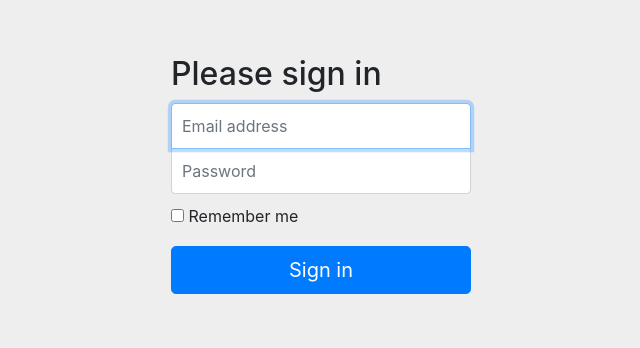
After one commit to dfurtado/generator-djangospa, a Django app: template templates/root/templates/login.html in a window 1280 px wide. The commit adds this page. Shown: the top 348 px of the page, without its empty margins (319-959 px from the left). Run offline with Django 3.2, Linux system fonts and the light colour scheme; the template is opened without the code that fills it, so the values that code supplies are empty; some libraries are stand-ins or nearby versions.

Commit message:
Added login page template and styling

```diff
--- a/templates/root/static/styles/css/styles.css
+++ b/templates/root/static/styles/css/styles.css
@@ -28,3 +28,48 @@
 .contact-info a {
 	text-decoration: none;
 }
+
+
+body {
+  padding-top: 40px;
+  padding-bottom: 40px;
+  background-color: #eee;
+}
+
+/* Signin page */
+/* Styling extracted from http://getbootstrap.com/examples/signin/ */
+
+.form-signin {
+  max-width: 330px;
+  padding: 15px;
+  margin: 0 auto;
+}
+.form-signin .form-signin-heading,
+.form-signin .checkbox {
+  margin-bottom: 10px;
+}
+.form-signin .checkbox {
+  font-weight: normal;
+}
+.form-signin .form-control {
+  position: relative;
+  height: auto;
+  -webkit-box-sizing: border-box;
+     -moz-box-sizing: border-box;
+          box-sizing: border-box;
+  padding: 10px;
+  font-size: 16px;
+}
+.form-signin .form-control:focus {
+  z-index: 2;
+}
+.form-signin input[type="email"] {
+  margin-bottom: -1px;
+  border-bottom-right-radius: 0;
+  border-bottom-left-radius: 0;
+}
+.form-signin input[type="password"] {
+  margin-bottom: 10px;
+  border-top-left-radius: 0;
+  border-top-right-radius: 0;
+}
--- /dev/null
+++ b/templates/root/templates/login.html
@@ -0,0 +1,49 @@
+<!DOCTYPE html>
+<html lang="en">
+  <head>
+    <meta charset="utf-8">
+    <meta http-equiv="X-UA-Compatible" content="IE=edge">
+    <meta name="viewport" content="width=device-width, initial-scale=1">
+
+    <meta name="description" content="">
+    <meta name="author" content="">
+
+    {% load staticfiles %}
+
+    <title>Signin Template for Bootstrap</title>
+
+    <link href="{% static 'styles/css/bootstrap.min.css' %}" rel="stylesheet">
+
+    <!-- Application core CSS -->
+    <link href="{% static 'styles/css/styles.css' %}" rel="stylesheet">
+
+    <!-- HTML5 shim and Respond.js for IE8 support of HTML5 elements and media queries -->
+    <!--[if lt IE 9]>
+      <script src="https://oss.maxcdn.com/html5shiv/3.7.2/html5shiv.min.js"></script>
+      <script src="https://oss.maxcdn.com/respond/1.4.2/respond.min.js"></script>
+    <![endif]-->
+
+  </head>
+
+  <body>
+
+    <div class="container">
+
+      <form class="form-signin">
+        <h2 class="form-signin-heading">Please sign in</h2>
+        <label for="inputEmail" class="sr-only">Email address</label>
+        <input type="email" id="inputEmail" class="form-control" placeholder="Email address" required autofocus>
+        <label for="inputPassword" class="sr-only">Password</label>
+        <input type="password" id="inputPassword" class="form-control" placeholder="Password" required>
+        <div class="checkbox">
+          <label>
+            <input type="checkbox" value="remember-me"> Remember me
+          </label>
+        </div>
+        <button class="btn btn-lg btn-primary btn-block" type="submit">Sign in</button>
+      </form>
+
+    </div> <!-- /container -->
+
+  </body>
+</html>
```
